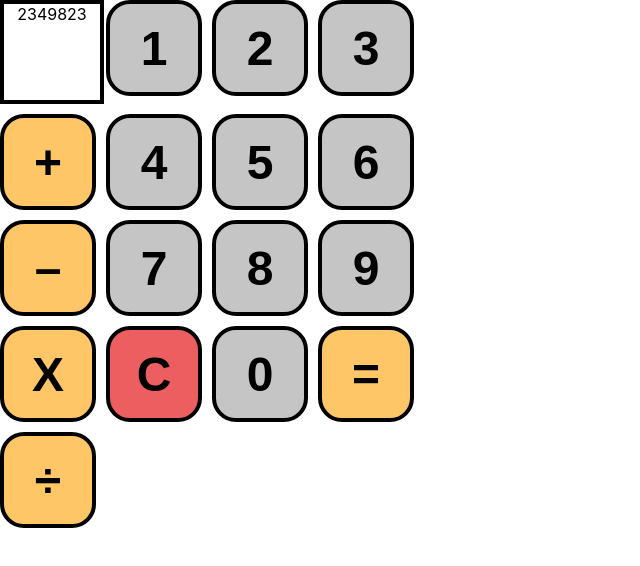
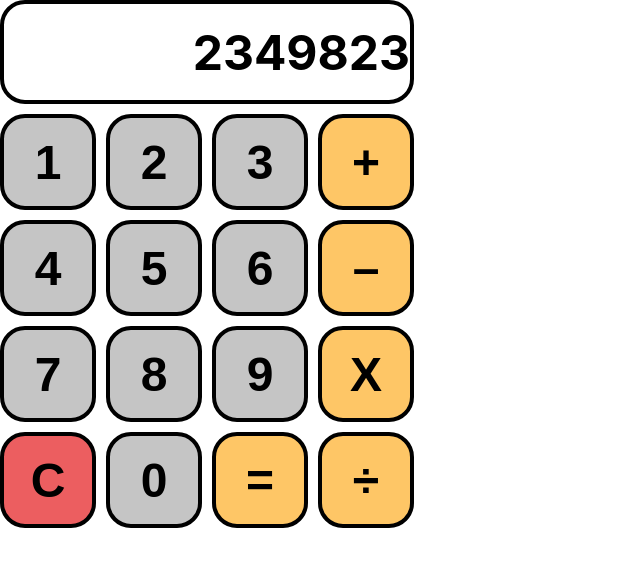
Before and after one commit to yoichimichael/simple-calculator, a React (Create React App) app: page / in a window 1280 px wide. Shown: the top 566 px of the page, without its empty margins (0-640 px from the left). Built offline with nearby package versions, Linux system fonts and the light colour scheme.

Commit message:
add display

```diff
--- a/src/components/Button.js
+++ b/src/components/Button.js
@@ -11,7 +11,7 @@ export default function Button({ symbol, backgroundColor}) {
   const styles = {
     background: 'none',
     border: '4px solid black',
-    borderRadius: '25%',
+    borderRadius: '25px',
     cursor: 'pointer',
     height: 96,
     width: 96,
--- a/src/components/Display.js
+++ b/src/components/Display.js
@@ -1,8 +1,15 @@
 export default function Display(){
   const styles = {
-    width: '100%',
+    gridColumnStart: 'span 4',
     height: 96,
     border: '4px solid black',
+    borderRadius: '25px',
+    display: 'flex',
+    justifyContent: 'flex-end',
+    alignItems: 'center',
+    padding: 'auto 20px',
+    fontSize: 48,
+    fontWeight: 700,
   }
 
   return (
--- a/src/components/Pad.js
+++ b/src/components/Pad.js
@@ -11,6 +11,7 @@ export default function Pad() {
   const styles = {
     display: 'grid',
     gridTemplateColumns: 'repeat(4, min-content)',
+    // gridTemplateRows: 'repeat(5, min-content)',
     gridColumnGap: 10,
     gridRowGap: 10,
   }
```
